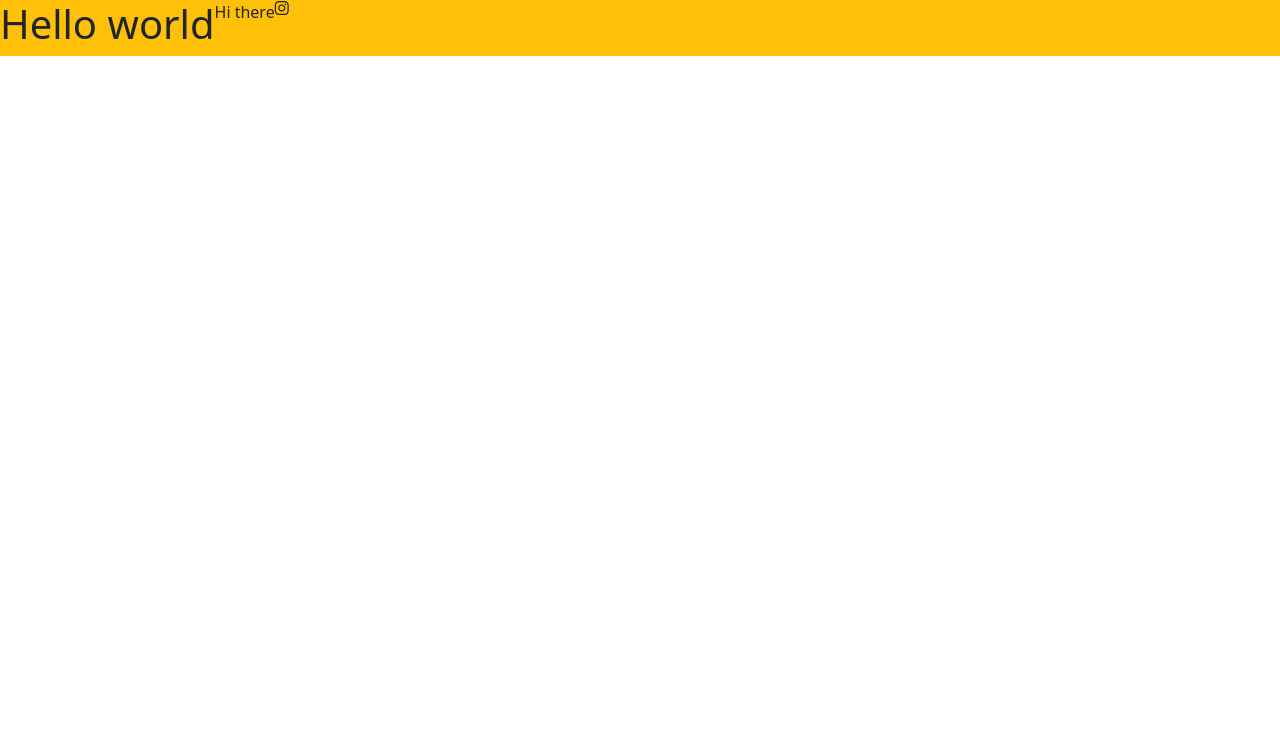
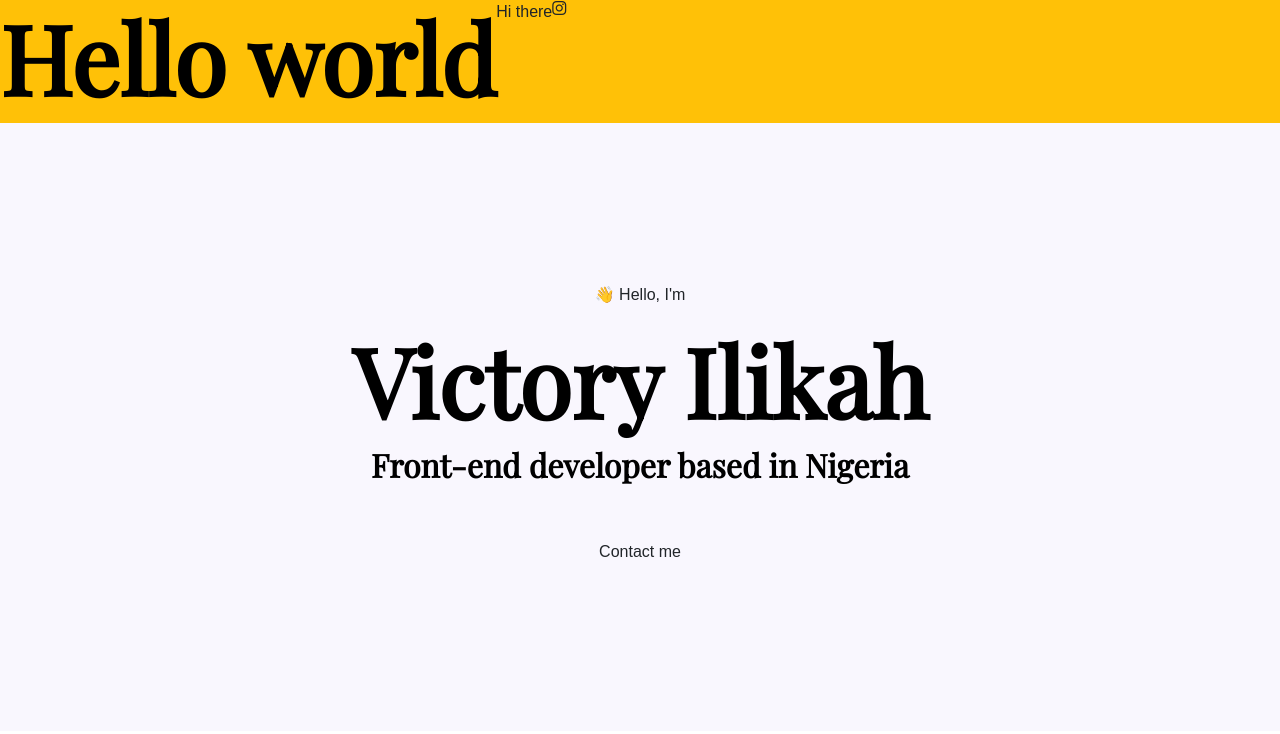
Before and after one commit to Vicksbabe58/Project-Shecodes, a plain HTML site: page index.html in a window 1280 px wide. Drawn offline with nearby package versions, Linux system fonts and the light colour scheme; a web font is replaced by a local one.

Commit message:
added more details

```diff
--- a/index.html
+++ b/index.html
@@ -4,17 +4,6 @@
     <meta charset="UTF-8" />
     <meta http-equiv="X-UA-Compatible" content="IE=edge" />
     <meta name="viewport" content="width=device-width, initial-scale=1.0" />
-    <link
-      href="https://cdn.jsdelivr.net/npm/bootstrap@5.2.0/dist/css/bootstrap.min.css"
-      rel="stylesheet"
-      integrity="sha384-gH2yIJqKdNHPEq0n4Mqa/HGKIhSkIHeL5AyhkYV8i59U5AR6csBvApHHNl/vI1Bx"
-      crossorigin="anonymous"
-    />
-    <script
-      src="https://cdn.jsdelivr.net/npm/bootstrap@5.2.3/dist/js/bootstrap.bundle.min.js"
-      integrity="sha384-kenU1KFdBIe4zVF0s0G1M5b4hcpxyD9F7jL+jjXkk+Q2h455rYXK/7HAuoJl+0I4"
-      crossorigin="anonymous"
-    ></script>
 
     <link rel="preconnect" href="https://fonts.googleapis.com" />
     <link rel="preconnect" href="https://fonts.gstatic.com" crossorigin />
@@ -27,7 +16,13 @@
       src="https://kit.fontawesome.com/ddc3ee268a.js"
       crossorigin="anonymous"
     ></script>
-
+    <link
+      href="https://cdn.jsdelivr.net/npm/bootstrap@5.2.3/dist/css/bootstrap.min.css"
+      rel="stylesheet"
+      integrity="sha384-rbsA2VBKQhggwzxH7pPCaAqO46MgnOM80zW1RWuH61DGLwZJEdK2Kadq2F9CUG65"
+      crossorigin="anonymous"
+    />
+    <link rel="stylesheet" href="style.css" />
     <title>Document</title>
   </head>
   <body>
@@ -36,5 +31,20 @@
       <p>Hi there</p>
       <i class="fab fa-instagram" aria-hidden="true"></i>
     </div>
+
+    <div class="hero">
+      <p>👋 Hello, I'm</p>
+      <h1>Victory Ilikah</h1>
+      <h2 class="mb-5">Front-end developer based in Nigeria</h2>
+      <div>
+        <a href="#" class="btn btn-branding">Contact me</a>
+      </div>
+    </div>
+
+    <script
+      src="https://cdn.jsdelivr.net/npm/bootstrap@5.2.3/dist/js/bootstrap.bundle.min.js"
+      integrity="sha384-kenU1KFdBIe4zVF0s0G1M5b4hcpxyD9F7jL+jjXkk+Q2h455rYXK/7HAuoJl+0I4"
+      crossorigin="anonymous"
+    ></script>
   </body>
 </html>
--- /dev/null
+++ b/style.css
@@ -0,0 +1,30 @@
+:root {
+  --branding-color: #6c63ff;
+  --secondary-color: #f9f7fe;
+  --heading-font-family: "Playfair Display", serif;
+  --default-font-family: "Poppins", sans-serif;
+}
+
+body {
+  font-family: var(--default-font-family);
+}
+
+.hero {
+  background: var(--secondary-color);
+  text-align: center;
+  padding: 160px 20px;
+}
+
+h1 {
+  font-size: 96px;
+}
+h1,
+h2,
+h3,
+h4,
+h5,
+h6 {
+  color: black;
+  font-family: var(--heading-font-family);
+  font-weight: bold;
+}
```
